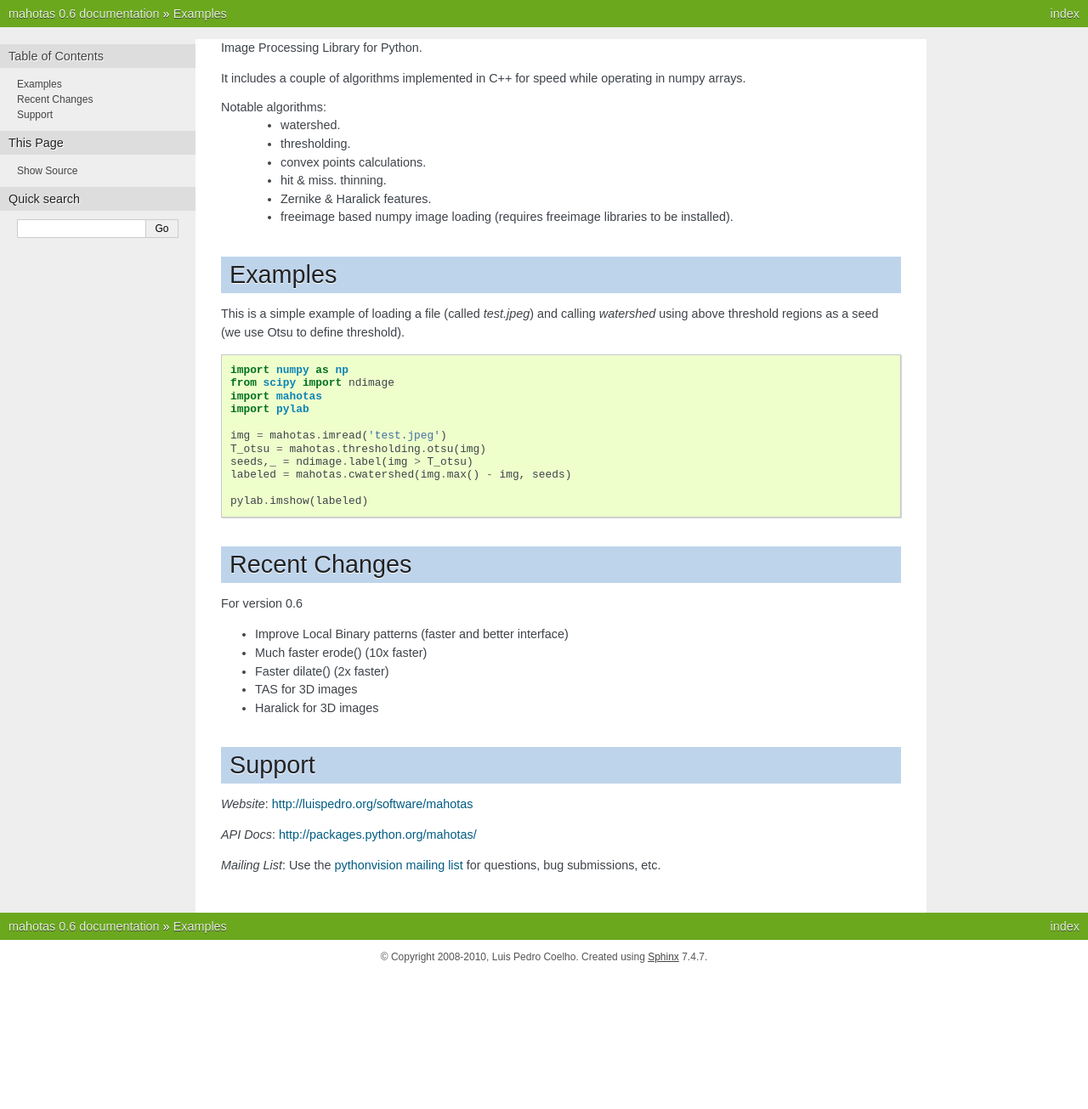
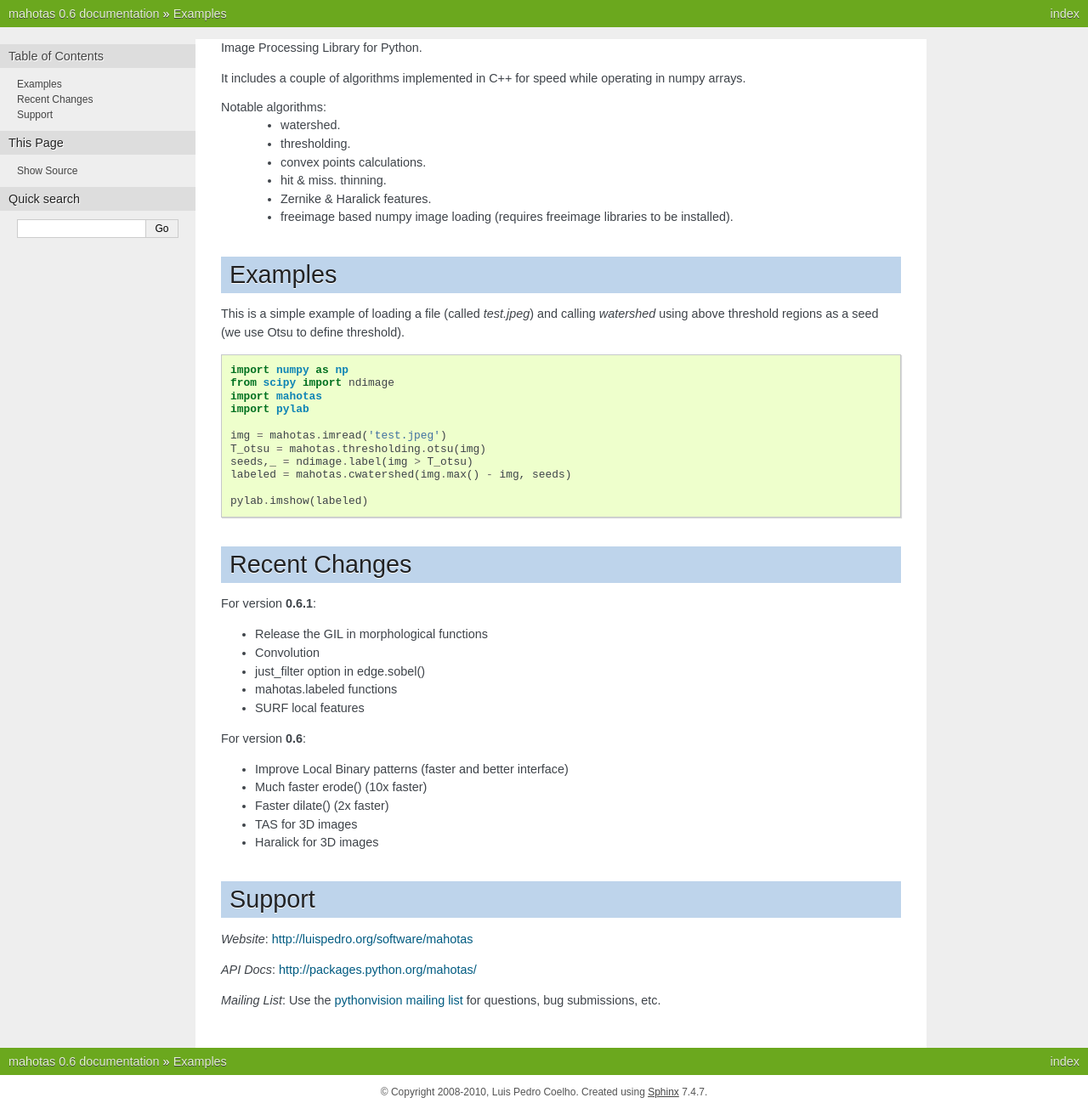
Before and after one commit to luispedro/mahotas, a Sphinx documentation site: the page built from docs/source/readme.rst, in a window 1280 px wide. Shown: the whole page at 85% size. Built offline with Sphinx 7.4.7, drawn with Linux system fonts in a browser that asks for light colours; formulas are drawn with MathJax 3; before the commit the page ends 1146 px from its top, so only the background shows below that.

Commit message:
BLD: New release
Many changes happened.

	* Release the GIL in morphological functions
	* Convolution
	* just_filter option in edge.sobel()
	* mahotas.labeled functions
	* SURF local features

```diff
--- a/docs/source/readme.rst
+++ b/docs/source/readme.rst
@@ -40,7 +40,15 @@ threshold).
 Recent Changes
 --------------
 
-For version 0.6
+For version **0.6.1**:
+
+- Release the GIL in morphological functions
+- Convolution
+- just_filter option in edge.sobel()
+- mahotas.labeled functions
+- SURF local features
+
+For version **0.6**:
 
 - Improve Local Binary patterns (faster and better interface)
 - Much faster erode() (10x faster)
```
Also changed, not shown: 2 other files.
